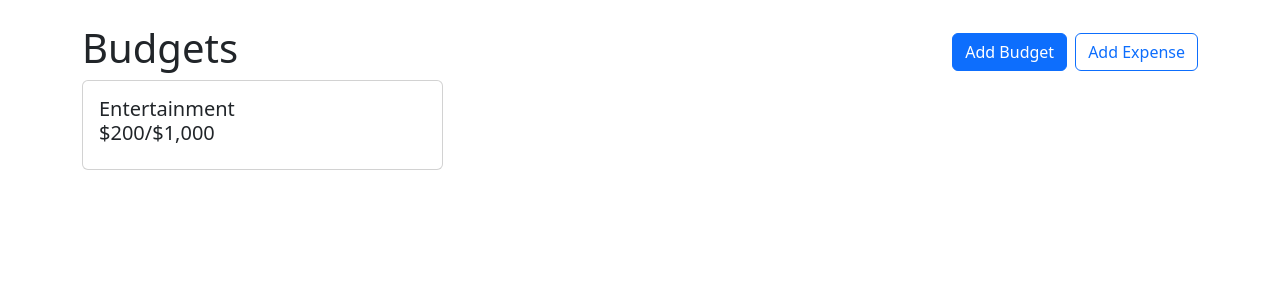
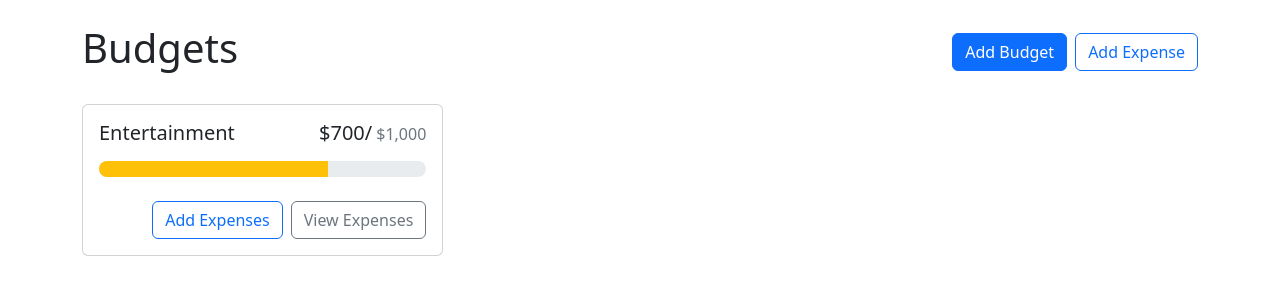
Before and after one commit to RomanTimilsina/budget-tracker, a React (Create React App) app: page / in a window 1280 px wide. Shown: the top 300 px of the page. Built offline with nearby package versions, Linux system fonts and the light colour scheme.

Commit message:
budgetCard-component-done

```diff
--- a/src/App.js
+++ b/src/App.js
@@ -6,16 +6,16 @@ function App() {
   return (
     <>
       <Container className="my-4">
-        <Stack direction='horizontal' gap='2' className='4'>
+        <Stack direction='horizontal' gap='2' className='mb-4'>
           <h1 className='me-auto'>Budgets</h1>
           <Button variant='primary'>Add Budget</Button>
           <Button variant='outline-primary'>Add Expense</Button>
         </Stack>
         <div style={{display:'grid',
         gridTemplateColumns:'repeat(auto-fill,minmax(300px, 1fr))',
-         gap:'1rem',
-          alignItems:'flex-start'}}>
-            <BudgetCard name='Entertainment' amount={200} max={1000} />
+        gap:'1rem',
+        alignItems:'flex-start'}}>
+            <BudgetCard name='Entertainment'  amount={700} max={1000} />
           </div>
       </Container>
     </>
--- a/src/component/BudgetCard.js
+++ b/src/component/BudgetCard.js
@@ -1,18 +1,50 @@
 import React from 'react'
-import { Card } from 'react-bootstrap'
+import { Button, Card, ProgressBar, Stack } from 'react-bootstrap'
 import { currencyFormatter } from '../utils'
 
-export default function BudgetCard({name,amount,max}) {
+export default function BudgetCard({name,amount,max,gray}) {
+
+  const classNames = []
+
+  if(amount>max){
+    classNames.push("bg-danger","bg-opacity-10")
+  }
+  else if(gray){
+    classNames.push("bg-light")
+  }
+
   return (
     <div>
-      <Card>
+      <Card className={classNames.join(" ")}>
         <Card.Body>
-          <Card.Title>
-           <div>{name}</div>
-           <div>{currencyFormatter.format(amount)}/{currencyFormatter.format(max)}</div>
+          <Card.Title className='d-flex justify-content-between
+           align-items-baseline fw-normal mb-3'>
+           <div className="me-2">{name}</div>
+           <div
+           className='d-flex align-items-baseline'
+           >{currencyFormatter.format(amount)}/
+           <span className='text-muted fs-6 ms-1'>{currencyFormatter.format(max)}</span>
+           </div>
           </Card.Title>
+          <ProgressBar className='rounded-pill'
+           variant={getProgressBarVariant(amount,max)}
+           min={0}
+           now = {amount}
+           max = {max}
+           />
+           <Stack direction="horizontal" gap="2" className='mt-4 d-flex justify-content-end' >
+            <Button variant='outline-primary'>Add Expenses</Button>
+            <Button variant='outline-secondary'>View Expenses</Button>
+           </Stack>
         </Card.Body>
       </Card>
     </div>
   )
 }
+
+function getProgressBarVariant(amount, max){
+  const ratio = amount/max;
+  if (ratio < 0.5 ) return "primary"
+  if (ratio < 0.75 ) return "warning"
+  return "danger"
+}
```
